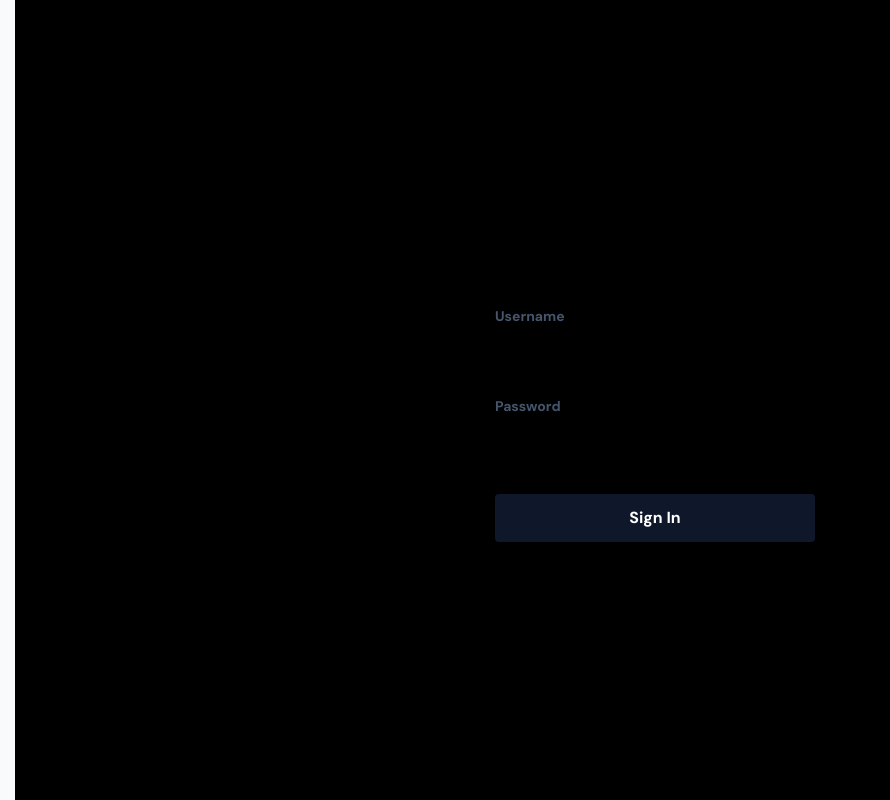
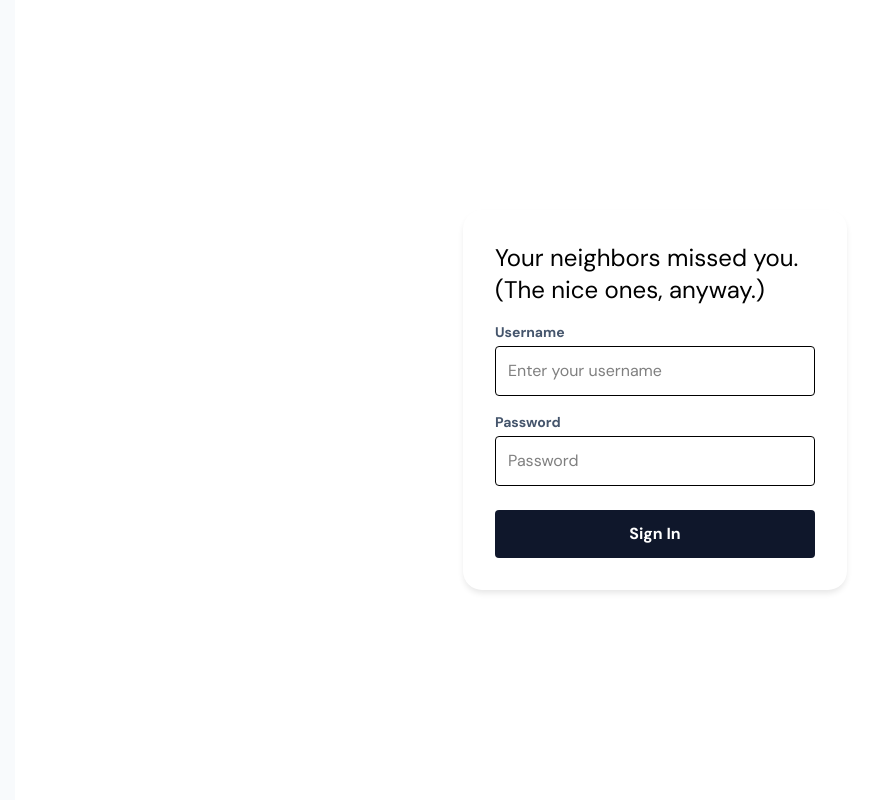
Before and after one commit to johnmorgan-web/Life-Simulator, a React (Vite) app: page / in a window 1280 px wide. Shown: the whole page, without its empty margins (0-890 px from the left). Built offline with nearby package versions, Linux system fonts and the light colour scheme.

Commit message:
Fix celebration message location, login screen color and message change. Exact calculation on ledger.

```diff
--- a/src/components/Celebration.tsx
+++ b/src/components/Celebration.tsx
@@ -55,8 +55,9 @@ export default function Celebration({ event, onComplete }: { event: CelebrationE
   if (!event) return null
 
   return (
-    <div className="fixed inset-0 pointer-events-none flex items-center justify-center">
-      <div className="animate-bounce text-20xl">{celebrationMessages[event]}</div>
+    <div className="fixed inset-0 pointer-events-none flex items-start justify-center pt-20 z-50">
+      <div className="pointer-events-auto -translate-y-40"></div>
+      <div className="animate-bounce text-10xl">{celebrationMessages[event]}</div>
     </div>
   )
 }
--- a/src/components/Login.tsx
+++ b/src/components/Login.tsx
@@ -13,16 +13,16 @@ export default function Login() {
   }
 
   return (
-    <div className="fixed inset-0 bg-black bg-opacity-50 flex items-center justify-center z-50">
+    <div className="fixed inset-0 bg-white bg-opacity-50 flex items-center justify-center z-50">
       <form onSubmit={handleSubmit} className="glass p-8 rounded-xl w-full max-w-sm">
-        <h2 className="text-2xl font-bold mb-4">Welcome — Sign In</h2>
+        <h2 className="text-2xl font-small mb-4 ">Your neighbors missed you. (The nice ones, anyway.)</h2>
         <div className="mb-4">
           <label className="block text-sm font-bold text-slate-600 mb-1">Username</label>
           <input value={user} onChange={e => setUser(e.target.value)} className="w-full p-3 border rounded" placeholder="Enter your username" />
         </div>
         <div className="mb-6">
           <label className="block text-sm font-bold text-slate-600 mb-1">Password</label>
-          <input value={password} onChange={e => setPassword(e.target.value)} type="password" className="w-full p-3 border rounded" placeholder="Optional password" />
+          <input value={password} onChange={e => setPassword(e.target.value)} type="password" className="w-full p-3 border rounded" placeholder="Password" />
         </div>
         <button type="submit" className="w-full bg-slate-900 text-white py-3 rounded font-bold hover:bg-slate-800">Sign In</button>
       </form>
--- a/src/tabs/Ledger.tsx
+++ b/src/tabs/Ledger.tsx
@@ -37,8 +37,8 @@ export default function Ledger({ ledger, onCheck, format }: any) {
                   key={`inp-${tx.id}-${tx.bal}-${tx.done}`}
                   id={`inp-${tx.id}`}
                   type="number"
-                  step="0.01"
-                  className={`w-24 p-1 border-b text-right font-bold ${tx.done ? 'correct' : ''}`}
+                  step="0.00"
+                  className={`w-24 p-1 border-b text-right font-bold ${tx.done ? 'correct' :  'border-slate-300 focus:border-slate-500 focus:ring-slate-200'}`}
                   defaultValue={tx.done ? tx.bal.toFixed(2) : ''}
                   disabled={tx.done}
                 />
```
